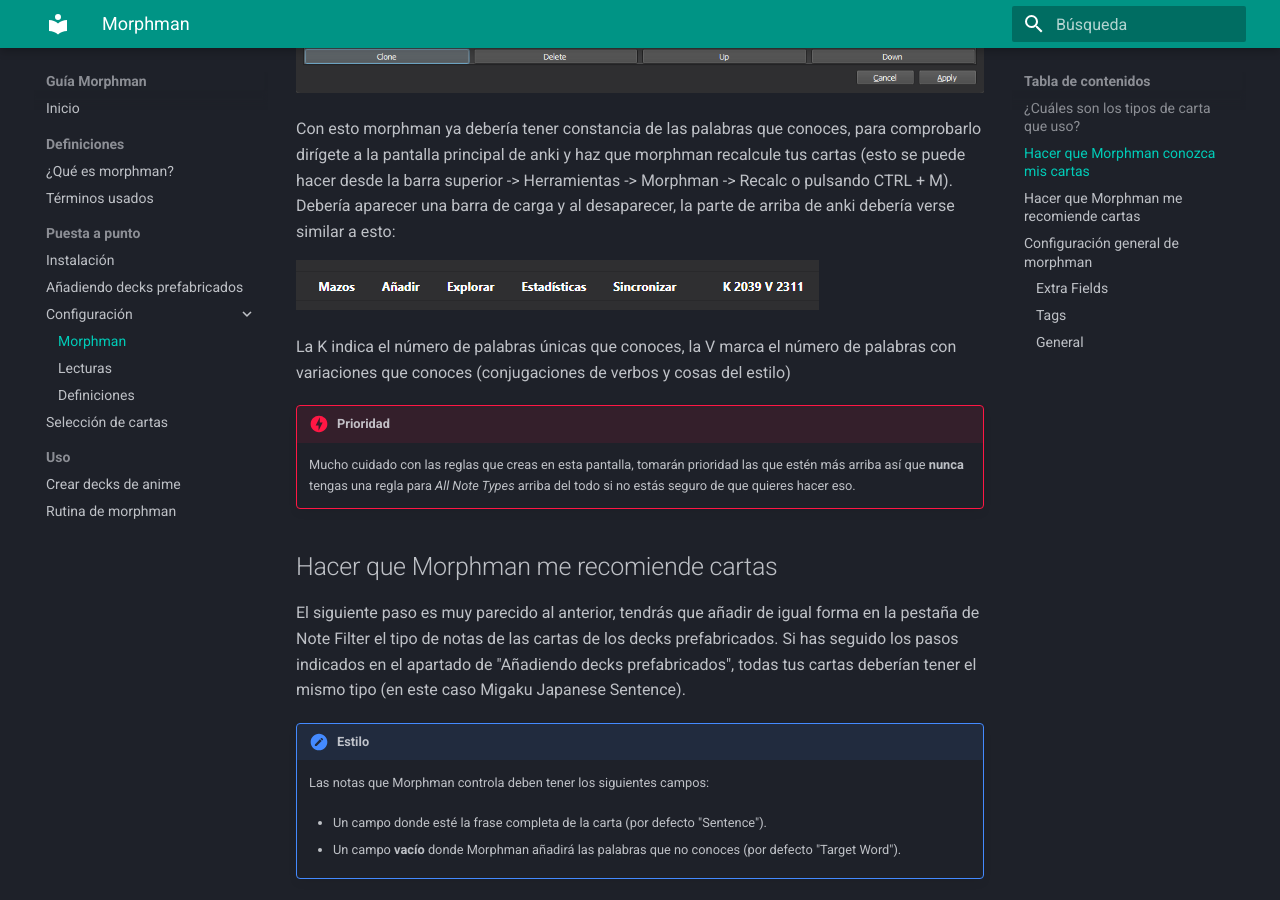
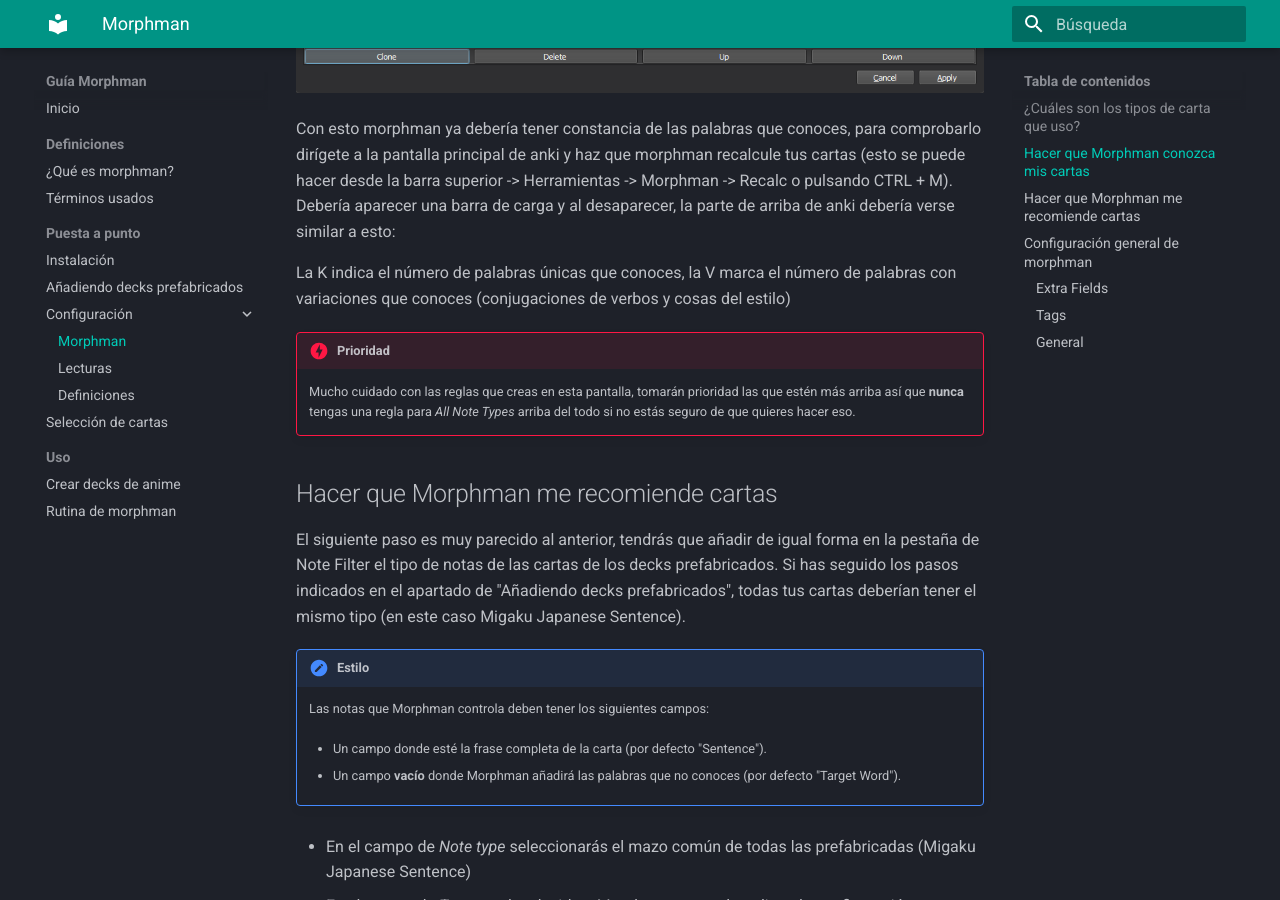
Before and after one commit to alexay7/morphmanguide, an MkDocs documentation site: the page built from docs/preparar/configurar_morhpman.md, in a window 1280 px wide and 900 px high, scrolled down 1674 px. Built offline with MkDocs 1.6.1 and Material for MkDocs 9.7.7, drawn with Linux system fonts in a browser that asks for light colours.

Commit message:
Small changes

```diff
--- a/docs/preparar/configurar_morhpman.md
+++ b/docs/preparar/configurar_morhpman.md
@@ -28,8 +28,6 @@
 
 Con esto morphman ya debería tener constancia de las palabras que conoces, para comprobarlo dirígete a la pantalla principal de anki y haz que morphman recalcule tus cartas (esto se puede hacer desde la barra superior -> Herramientas -> Morphman -> Recalc o pulsando CTRL + M). Debería aparecer una barra de carga y al desaparecer, la parte de arriba de anki debería verse similar a esto:
 
-![](2023-03-02-13-13-00.png)
-
 La K indica el número de palabras únicas que conoces, la V marca el número de palabras con variaciones que conoces (conjugaciones de verbos y cosas del estilo)
 
 
@@ -55,6 +53,8 @@
 * El campo *Morphemizer* selecciona el diccionario MecabUni que descargaste en el apartado de instalación.
 
 * Deja marcada la casilla de "Read?" y la casilla de "Modify?", esto hará que morphman pueda leer y modificar las cartas de los decks prefabricados.
+
+![](2023-03-02-13-13-00.png)
 
 ## Configuración general de morphman
 ### Extra Fields
```
Also changed, not shown: docs/preparar/configurar_lecturas.md (+1 -0 lines).
